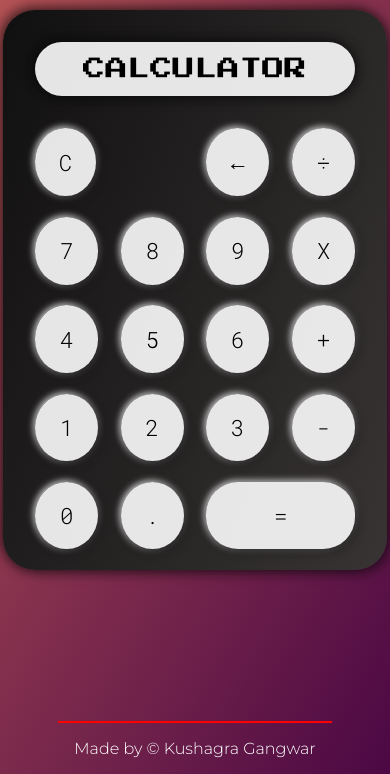
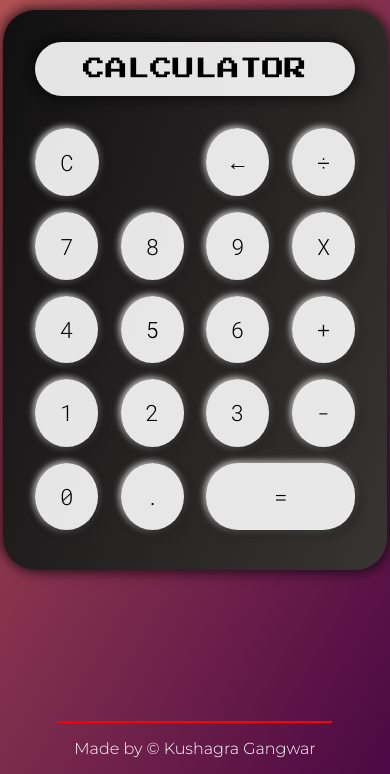
Before and after one commit to kushagragangwarr/neumo_calci, a plain HTML site: page index.html in a window 390 px wide. Shown: the part 70-844 px from the top of the page. Drawn offline with Linux system fonts and the light colour scheme.

Commit message:
Cleaning up code

```diff
--- a/css/styles.css
+++ b/css/styles.css
@@ -145,10 +145,10 @@ footer {
     }
     #keys {
         column-gap: 1.4rem;
-        row-gap: 1.3rem;
+        row-gap: 1rem;
     }
     #button-c {
-        width: 3.8rem;
+        width: 4rem;
     }
 }
 
```
